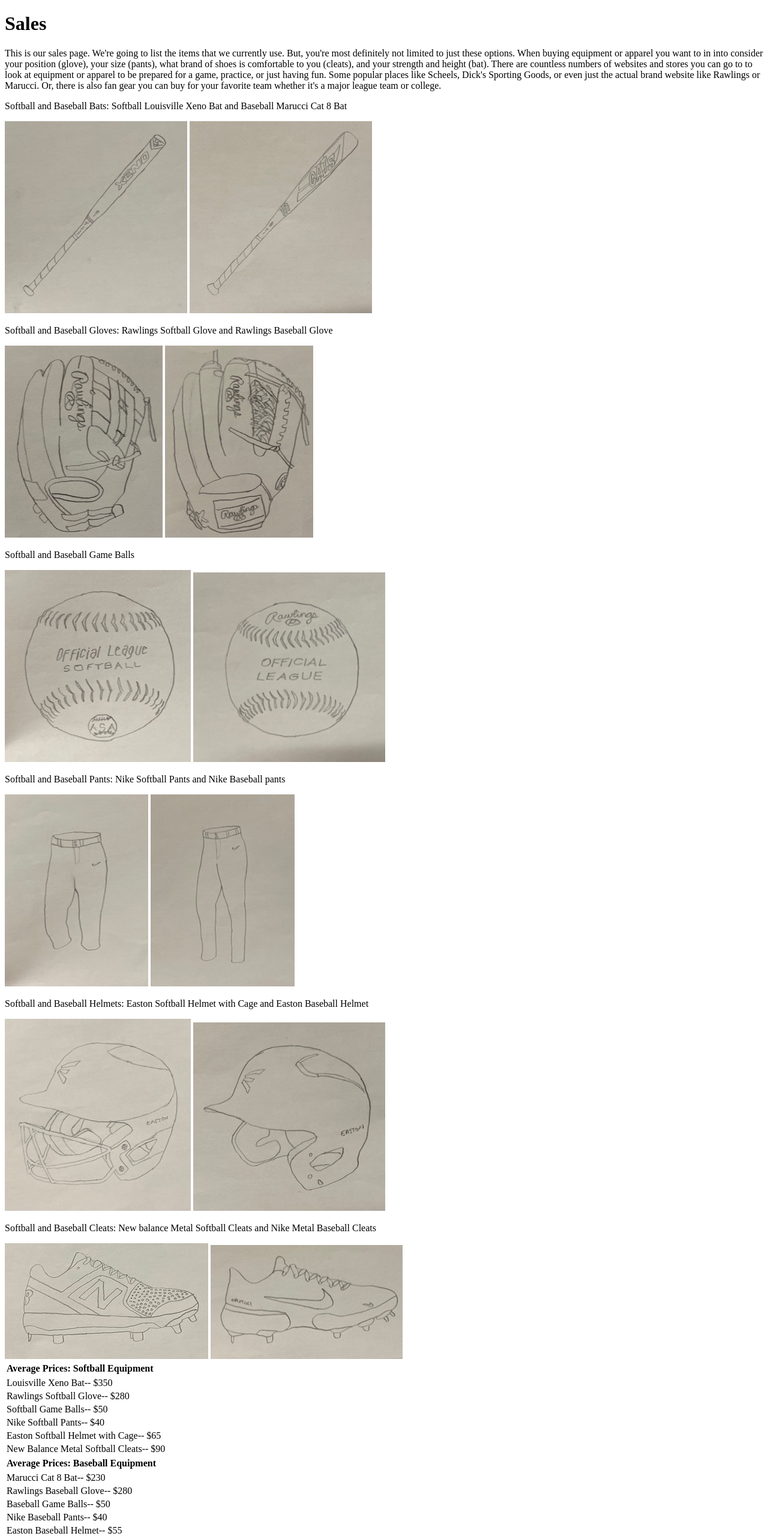
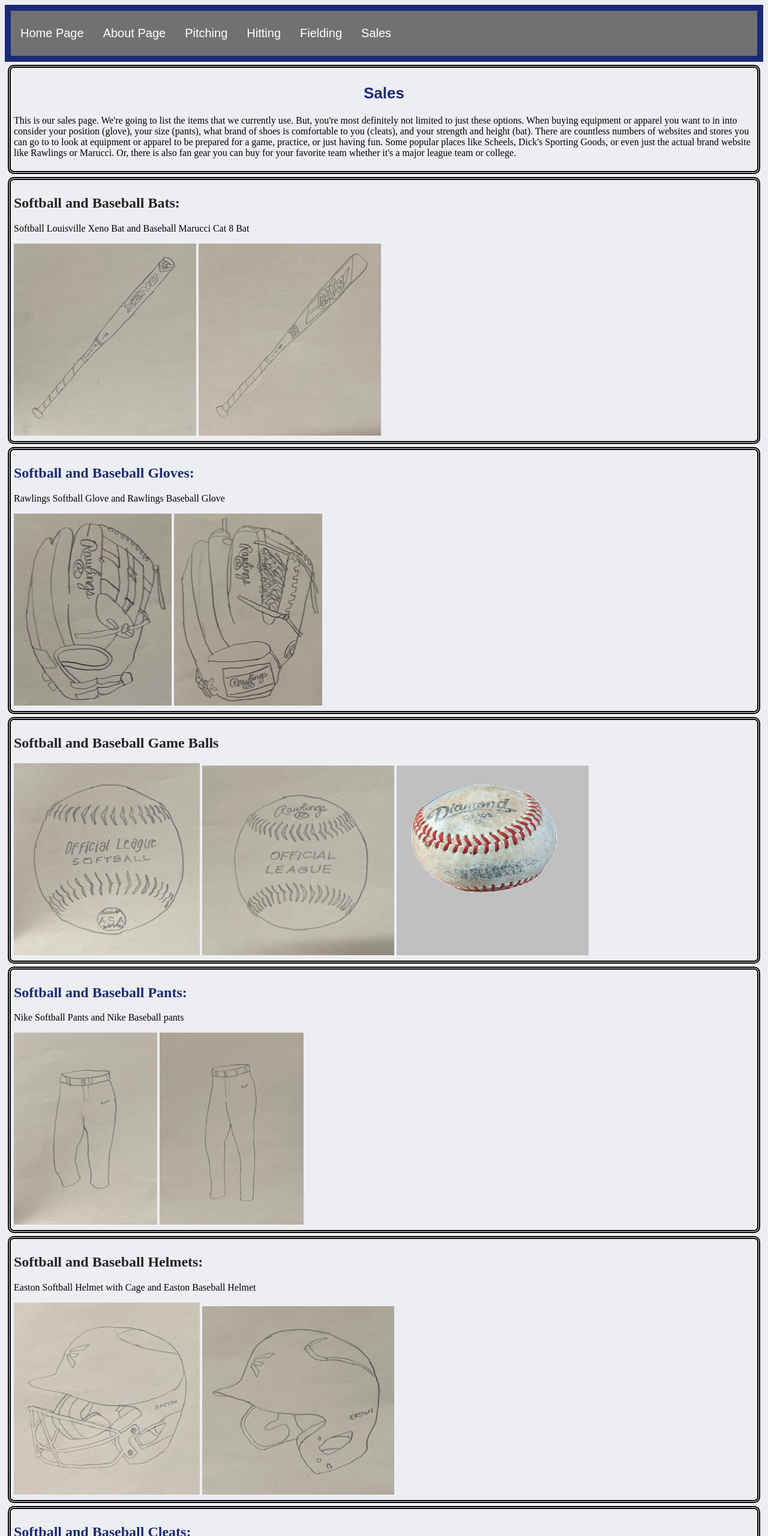
Before and after one commit to zachwemhoff/baseball_softball, a plain HTML site: page sales.html in a window 1280 px wide. Shown: the top 2560 px of the page at 60% size. Drawn offline with Linux system fonts and the light colour scheme.

Commit message:
Update with CSS info (Assignment 3)

```diff
--- /dev/null
+++ b/css_assignment3.css
@@ -0,0 +1,82 @@
+/* --- Zach Wemhoff --- */
+body {
+  background: #EDEEF2;
+}
+
+/* --- Header --- */
+header {
+  background-color: #192A75;
+  background-repeat: no-repeat;
+  background-position: right top;
+  background-size: 300px 100px;
+  color: #f9e5af;
+  font-family: Georgia, Palatino, 'Century Schoolbook', serif;
+  font-size: 60px;
+  height: 75px;
+  padding: 10px;
+}
+
+h1 {
+  font-size: 26px;
+  font-family: arial,sans-serif;
+  text-align: center;
+}
+
+article {
+  border-style: double;
+  border-width: 5px;
+  border-radius: 10px;
+  margin: 5px;
+  padding: 5px;
+}
+
+table, th, td {
+  border: 1px solid black;
+  width: 100%;
+}
+
+#summary {
+  font-size: 18px;
+}
+
+#funfact{
+  font-size:  20px;
+  text-decoration: underline;
+  text-decoration-color: #9DAFFF;
+}
+
+.odd_heading{
+  color: #192A75;
+}
+
+.even_heading{
+  color:  #232324;
+}
+
+
+/* --- Nav Bar --- */
+nav ul {
+  list-style-type: none;
+  margin: 0;
+  padding: 0;
+  overflow: hidden;
+  background-color: #707173;
+  font-size: 20px;
+  font-family: arial, sans-serif;
+}
+
+nav li {
+  float: left;
+}
+
+nav li a {
+  display: block;
+  color: white;
+  text-align: center;
+  padding: 26px 16px;
+  text-decoration: none;
+}
+
+nav li a:hover {
+  background-color: #BEBFC2;
+}
--- a/sales.html
+++ b/sales.html
@@ -1,14 +1,27 @@
 <!DOCTYPE html>
-
-<!--Taylor's Page-->
 
 <html lang="en">
 	<head>
 		<meta charset="utf-8">
+		<link rel="stylesheet" type="text/css" href="css_assignment3.css">
 		<title>Baseball &amp; Softball Sales</title>
 	</head>
 	<body>
-	<h1>Sales</h1>
+<header>
+	<nav>
+	<ul>
+		<li><a href="index.html">Home Page</a></li>
+		<li><a href="aboutpage.html">About Page</a></li>
+		<li><a href="pitching.html">Pitching</a></li>
+		<li><a href="hitting.html">Hitting</a></li>
+		<li><a href="fielding.html">Fielding</a></li>
+		<li><a href="sales.html">Sales</a></li>
+	</ul>
+	</nav>
+</header>
+
+	<article>
+	<h1 class="odd_heading">Sales</h1>
 	<p>This is our sales page. We're going to list the items that we currently
 	use. But, you're most definitely not limited to just these options. When
 	buying equipment or apparel you want to in into consider your position
@@ -19,35 +32,58 @@
 	Scheels, Dick's Sporting Goods, or even just the actual brand website like
 	Rawlings or Marucci. Or, there is also fan gear you can buy for your favorite
 	team whether it's a major league team or college.</p>
+	</article>
 
-	<p>Softball and Baseball Bats:
-	Softball Louisville Xeno Bat and Baseball Marucci Cat 8 Bat</p>
+	<article>
+	<h2 class="even_heading">Softball and Baseball Bats:</h2>
+	<p>Softball Louisville Xeno Bat and Baseball Marucci Cat 8 Bat</p>
 		<img src="images/softballbat.jpg" alt="Louisville Xeno Softball Bat"/>
 		<img src="images/baseballbat.jpg" alt="Marucci Cat 8 Baseball Bat"/>
-	<p>Softball and Baseball Gloves:
-	Rawlings Softball Glove and Rawlings Baseball Glove</p>
+	</article>
+
+	<article>
+	<h2 class="odd_heading">Softball and Baseball Gloves:</h2>
+	<p>Rawlings Softball Glove and Rawlings Baseball Glove</p>
 		<img src="images/softballglove.jpg" alt="Rawlings Softball Glove"/>
 		<img src="images/baseballglove.jpg" alt="Rawlings Baseball Glove"/>
-	<p>Softball and Baseball Game Balls</p>
+	</article>
+
+	<article>
+	<h2 class = "even_heading">Softball and Baseball Game Balls</h2>
 		<img src="images/softball.jpg" alt="Softball Game Ball"/>
 		<img src="images/baseball.jpg" alt="Baseball Game Ball"/>
-	<p>Softball and Baseball Pants:
-	Nike Softball Pants and Nike Baseball pants</p>
+		<img src="images/baseball.png" alt="Real Baseball Game Ball"/>
+		<!--Real Baseball Image taken, edited, and added by Zach Wemhoff-->
+	</article>
+
+	<article>
+	<h2 class="odd_heading">Softball and Baseball Pants:</h2>
+	<p>Nike Softball Pants and Nike Baseball pants</p>
 		<img src="images/softballpants.jpg" alt="Nike Softball Pants"/>
 		<img src="images/baseballpants.jpg" alt="Nike Baseball Pants"/>
-	<p>Softball and Baseball Helmets:
-	Easton Softball Helmet with Cage and Easton Baseball Helmet</p>
+	</article>
+
+	<article>
+	<h2 class="even_heading">Softball and Baseball Helmets:</h2>
+	<p>Easton Softball Helmet with Cage and Easton Baseball Helmet</p>
 		<img src="images/softballhelmet2.jpg" alt="Easton Softball Helmet"/>
 		<img src="images/baseballhelmet.jpg" alt="Easton Baseball Helmet"/>
-	<p>Softball and Baseball Cleats:
-	New balance Metal Softball Cleats and Nike Metal Baseball Cleats</p>
+	</article>
+
+	<article>
+	<h2 class="odd_heading">Softball and Baseball Cleats:</h2>
+	<p>New balance Metal Softball Cleats, Nike Metal Baseball Cleats, and Under Armour Metal Baseball Cleats</p>
 		<img src="images/softballcleats.jpg" alt="New Balance Softball Cleats"/>
 		<img src="images/baseballcleats.jpg" alt="Nike Baseball Cleats"/>
+		<img src="images/baseball_cleat.png" alt="Under Armour Baseball Cleat"/>
+		<!--Photo taken, added, and edited by Zach Wemhoff-->
+	</article>
+
 		<table>
 			<thead>
 			<tr>
-				<th> Average Prices: </th>
-				<th> Softball Equipment </th>
+				<th> Average Prices: Softball Equipment </th>
+
 			</tr>
 		</thead>
 		</table>
@@ -71,11 +107,13 @@
 				<td> New Balance Metal Softball Cleats-- $90 </td>
 			</tr>
 		</table>
+
+	<br>
 				<table>
 			<thead>
 			<tr>
-				<th> Average Prices: </th>
-				<th> Baseball Equipment </th>
+				<th> Average Prices: Baseball Equipment</th>
+
 			</tr>
 		</thead>
 		</table>
@@ -99,13 +137,5 @@
 				<td> Nike Metal Baseball Cleats-- $90 </td>
 			</tr>
 		</table>
-	<nav><ul>
-		<li><a href="index.html">Index</a></li>
-		<li><a href="aboutpage.html">About Page</a></li>
-		<li><a href="pitching.html">Pitching</a></li>
-		<li><a href="hitting.html">Hitting</a></li>
-		<li><a href="fielding.html">Fielding</a></li>
-		<li><a href="sales.html">Sales</a></li>
-	</ul></nav>
 	</body>
 	</html>
```
Also changed, not shown: aboutpage.html (+30 -6 lines), fielding.html (+23 -4 lines), hitting.html (+22 -4 lines), index.html (+41 -11 lines), pitching.html (+35 -14 lines), images/baseball.png (added), images/baseball_cleat.png (added), stylesheet.css (deleted).
